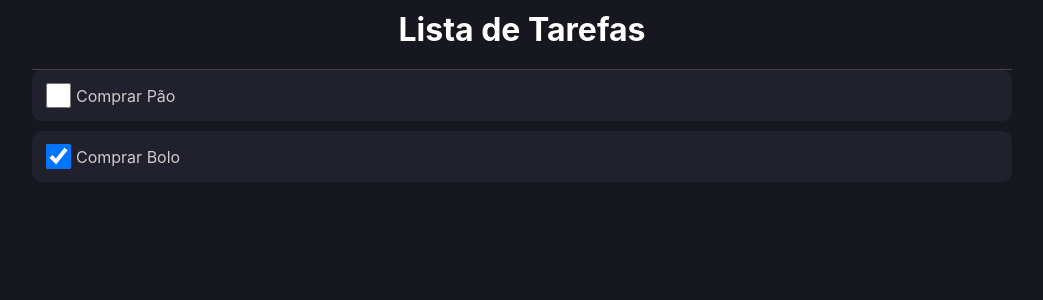
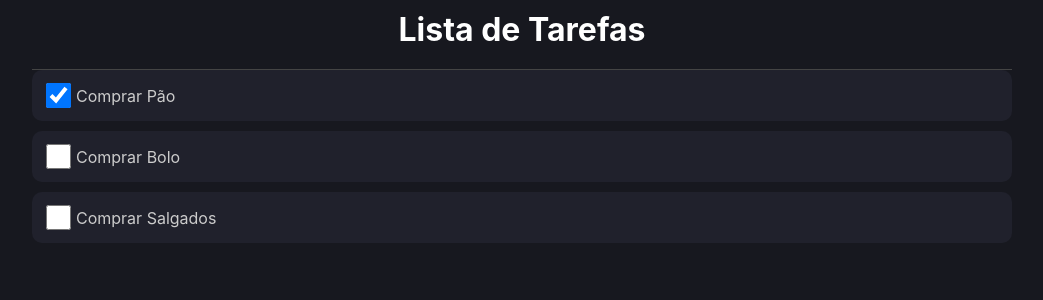
Before and after one commit to ArthurLuizS/Lista, a React (Create React App) app: page / in a window 1280 px wide. Shown: the top 300 px of the page, without its empty margins (118-1161 px from the left). Built offline with nearby package versions, Linux system fonts and the light colour scheme.

Commit message:
Adição de mais um item na lista

```diff
--- a/src/App.tsx
+++ b/src/App.tsx
@@ -7,8 +7,9 @@ import { ListItem } from './components/ListItem'
 const App = () =>{
 
   const [list, setList] = useState<item[]>([
-    {id: 1, name: 'Comprar Pão', done: false},
-    {id: 2, name: 'Comprar Bolo', done: true}
+    {id: 1, name: 'Comprar Pão', done: true},
+    {id: 2, name: 'Comprar Bolo', done: false},
+    {id: 3, name: 'Comprar Salgados', done: false}
   ]);
 
   return(
```
